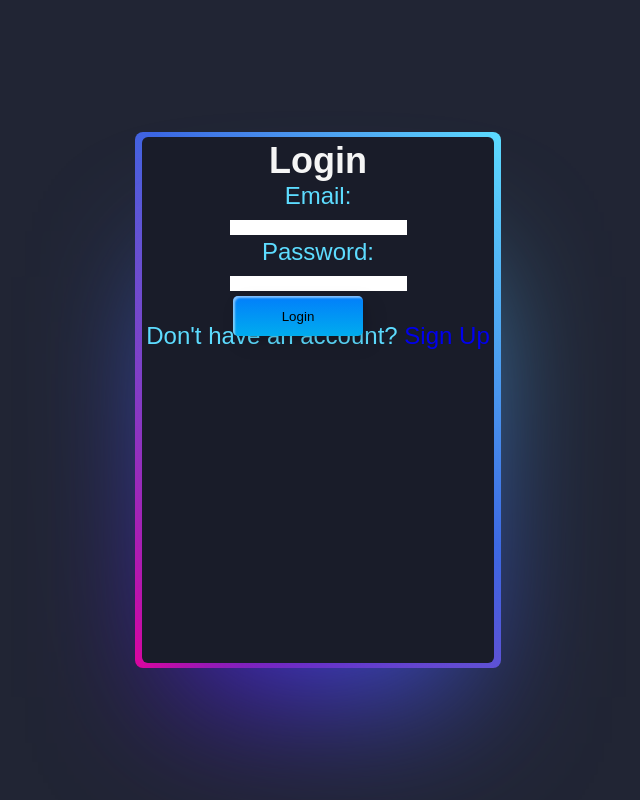
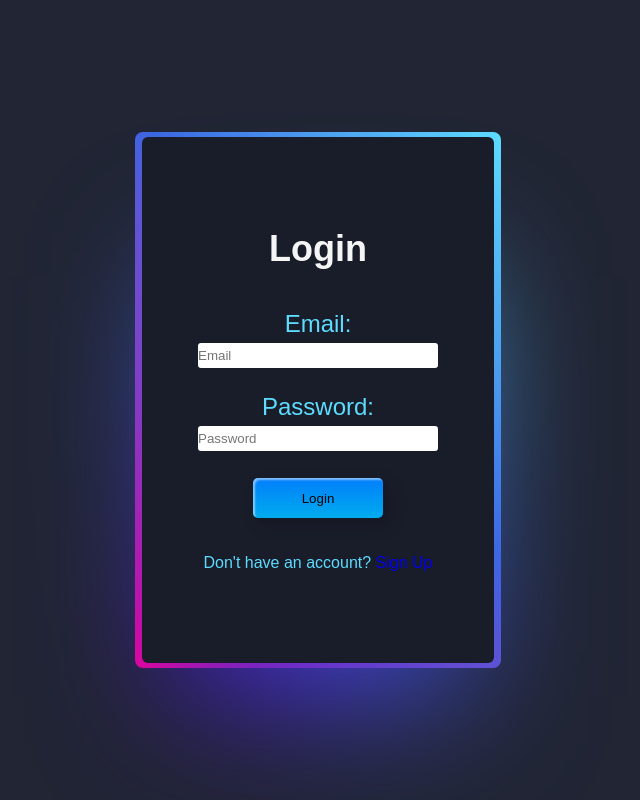
Before and after one commit to chrishorizon/nft_project, a Flask app: page / in a window 1280 px wide. Shown: the whole page, without its empty margins (322-962 px from the left). Run offline with Flask 2, Linux system fonts and the light colour scheme.

Commit message:
Updated CSS body

```diff
--- a/flask_app/static/css/style.css
+++ b/flask_app/static/css/style.css
@@ -23,6 +23,7 @@ h2{
 
 .font-color{
     color: #5ddcff;
+    font-size: 1.5rem;
 }
 
 .btn-signup{
@@ -33,6 +34,22 @@ h2{
     color: rgb(212, 39, 39);
 }
 
+.email-form{
+  margin-top: 40px;
+}
+
+.form-control{
+  height: 25px;
+  width: 30vh;
+  margin-bottom: 25px;
+  border-radius: 3px;
+}
+
+.no-account{
+  font-size: 1rem;
+  color: #5ddcff;
+  margin-top: 50px;
+}
 
 body {
     min-height: 100vh;
@@ -53,7 +70,7 @@ body {
     justify-content: center;
     align-items: center;
     text-align: center;
-    /* display: flex; */
+    display: flex;
     font-size: 1.5em;
     color: rgb(88 199 250 / 0%);
 }
@@ -106,14 +123,13 @@ body {
     }
 }
 
+/* LOGIN BUTTON ---------- */
 .btn-12{
     position: relative;
-    right: 20px;
     bottom: 20px;
     border:none;
     box-shadow: none;
     width: 130px;
-    /* height: 40px; */
     line-height: 42px;
     -webkit-perspective: 230px;
     perspective: 230px;
--- a/flask_app/templates/index.html
+++ b/flask_app/templates/index.html
@@ -13,12 +13,12 @@
     <div class="card">
         <!-- <div class="d-flex justify-content-evenly mt-5">
             <div class="col-sm-3 bg-light bg-gradient shadow-lg rounded border border-1 p-4"> -->
-                <h2 class="text-primary">Login</h2>
                 <form action="/login" method="post">
-                    <div class="mt-3">
+                    <h2>Login</h2>
+                    <div class="email-form">
                         <label for="email" class="font-color">Email:</label>
                         <div class="form-group">
-                            <input type="text" name="email" class="form-control">
+                            <input placeholder="Email" type="text" name="email" class="form-control">
                         </div>
                     </div>
                     {% with email_error = get_flashed_messages(category_filter=['email_login']) %}
@@ -28,15 +28,15 @@
                             {% endfor %}
                         {% endif %}
                     {% endwith %}
-                    <div class="mt-2">
+                    <div class="password-form">
                         <label for="password" class="font-color">Password:</label>
                         <div class="form-group">
-                            <input type="password" name="password" class="form-control">
+                            <input placeholder="Password" type="password" name="password" class="form-control">
                         </div>
                     </div>
                     <button class="custom-btn btn-12"><span>Enter NFT World</span><span>Login</span></button>
+                    <p class="no-account">Don't have an account?<a class="btn-signup" href="/register"> Sign Up</a></p>
                 </form>
-                <p class="font-color">Don't have an account?<a class="btn-signup" href="/register"> Sign Up</a></p>
             </div>
         <!-- </div>
     </div> -->
```
